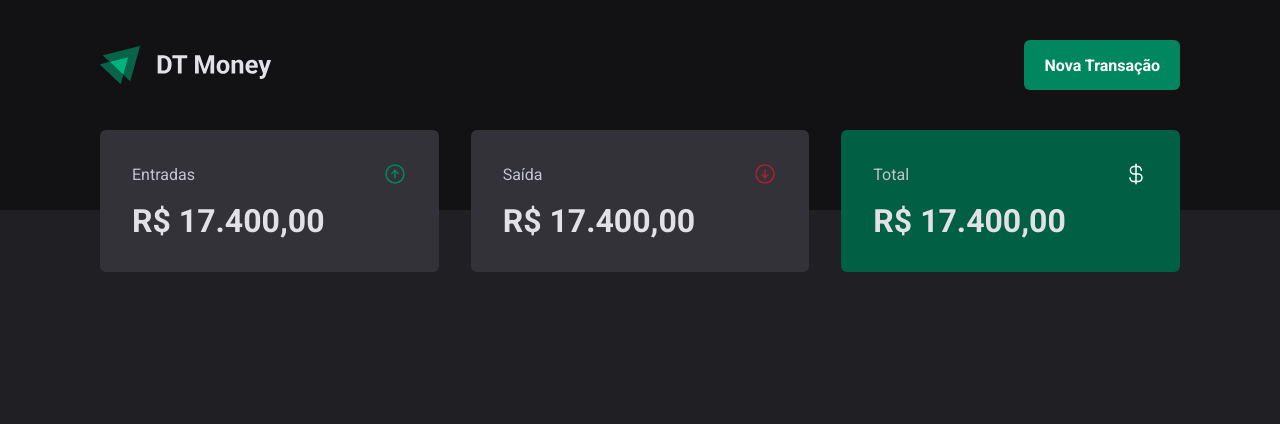
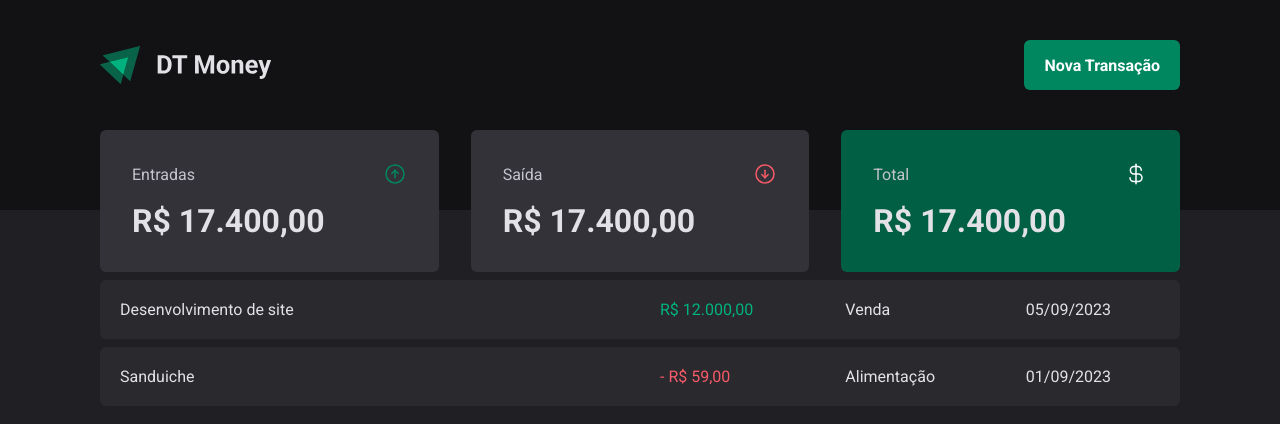
Before and after one commit to LucasDCoelho/DT-Money, a React (Vite) app: page / in a window 1280 px wide. Shown: the top 424 px of the page. Built offline with nearby package versions, Linux system fonts and the light colour scheme.

Commit message:
feat: create a history of incomes and outcomes just static yet

```diff
--- a/src/components/Summary/Summary.tsx
+++ b/src/components/Summary/Summary.tsx
@@ -16,7 +16,7 @@
       <SummuryCard>
         <header>
           <span>Saída</span>
-          <ArrowCircleDown  size={24} color="#AB222E"/>
+          <ArrowCircleDown  size={24} color="#F75A68"/>
         </header>
 
         <strong>R$ 17.400,00</strong>
--- a/src/pages/Transactions/Transactions.tsx
+++ b/src/pages/Transactions/Transactions.tsx
@@ -1,11 +1,38 @@
 import { Header } from "../../components/Header/Header";
 import { Summary } from "../../components/Summary/Summary";
+import { PriceHighlight, TransactionContainer, TransactionTable } from "./styles";
 
 export function Transactions(){
   return (
-    <>
+    <div>
       <Header />
       <Summary />
-    </>
+      <TransactionContainer>
+        <TransactionTable>
+          <tbody>
+            <tr>
+              <td width="50%">Desenvolvimento de site</td>
+              <td>
+                <PriceHighlight variant="income">
+                  R$ 12.000,00
+                </PriceHighlight>
+              </td>
+              <td>Venda</td>
+              <td>05/09/2023</td>
+            </tr>
+            <tr>
+              <td width="50%">Sanduiche</td>
+              <td>
+                <PriceHighlight variant="outcome">
+                - R$ 59,00
+                </PriceHighlight>
+              </td>
+              <td>Alimentação</td>
+              <td>01/09/2023</td>
+            </tr>
+          </tbody>
+        </TransactionTable>
+      </TransactionContainer>
+    </div>
   )
 }
--- a/src/pages/Transactions/styles.ts
+++ b/src/pages/Transactions/styles.ts
@@ -0,0 +1,38 @@
+import styled from "styled-components";
+
+export const TransactionContainer = styled.main`
+  width: 100%;
+  max-width: 1128px;
+  margin: 0 auto;
+  padding: 0 1.5rem;
+`
+
+export const TransactionTable = styled.table`
+  width: 100%;
+  border-collapse: separate;
+  border-spacing: 0 0.5rem;
+  /* margin-top: 2.5rem; */
+
+  td{
+    padding: 1.25rem;
+    background: ${props => props.theme['gray-700']};
+
+    &:first-child{
+      border-top-left-radius: 6px;
+      border-bottom-left-radius: 6px;
+    }
+
+    &:last-child{
+      border-top-right-radius: 6px;
+      border-bottom-right-radius: 6px;
+    }
+  }
+`
+
+interface PriceHighlightProps {
+  variant: "income" | "outcome"
+}
+
+export const PriceHighlight = styled.span<PriceHighlightProps>`
+  color: ${props => props.variant === "income" ? props.theme['green-300']: props.theme['red-300']};
+`
```
